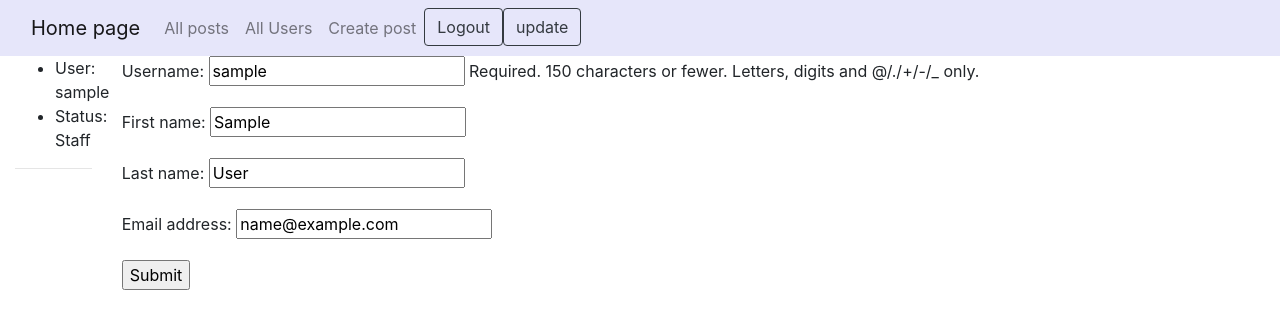
After one commit to NikoGlonti/Practice_hille, a Django app: page /blog/profiles/1/update/ in a window 1280 px wide. The commit adds this page. Shown: the top 329 px of the page. Run offline with Django 4.2, Linux system fonts and the light colour scheme; the visitor is signed in with stand-in values (Sample User, id 1).

Commit message:
update profile

```diff
--- a/blog/templates/base_generic.html
+++ b/blog/templates/base_generic.html
@@ -38,6 +38,9 @@
 
             <li class="nav-item">
                 <a class="btn btn-outline-dark" href="{% url 'logout' %}">Logout</a>
+            </li>
+            <li class="nav-item">
+                <a class="btn btn-outline-dark" href="{% url 'user-update' request.user.id%}">update</a>
             </li>
 
 
--- /dev/null
+++ b/blog/templates/update_user.html
@@ -0,0 +1,11 @@
+{% extends "base_generic.html" %}
+{% block content %}
+    <form action="" method="post" enctype="multipart/form-data">
+        <div class="content" style="display: flex; flex-direction: column; align-items: flex-start">
+            {% csrf_token %}
+            {{ form.as_p }}
+        </div>
+
+        <input type="submit" value="Submit">
+    </form>
+{% endblock content %}
--- a/blog/urls.py
+++ b/blog/urls.py
@@ -13,4 +13,5 @@ urlpatterns = [
     path('profiles/<int:pk>/', views.ProfileInfo.as_view(), name='user-detail'),
     path('profiles/', views.ProfileList.as_view(), name='profile-list'),
     path('contact/', views.MessageAdmin.as_view(), name='message-admin'),
+    path('profiles/<int:pk>/update/', views.UserEditView.as_view(), name='user-update'),
 ]
--- a/blog/views.py
+++ b/blog/views.py
@@ -46,7 +46,7 @@ class RegisterFormView(generic.FormView):
 class UserEditView(LoginRequiredMixin, generic.UpdateView):
     model = User
     fields = ["username", "first_name", "last_name", "email"]
-    template_name = 'registration/update_user.html'
+    template_name = 'update_user.html'
     success_url = reverse_lazy('index')
 
     def get_object(self, queryset=None):
```
Also changed, not shown: templates/registration/blogger_form.html (added, +11 -0 lines).
